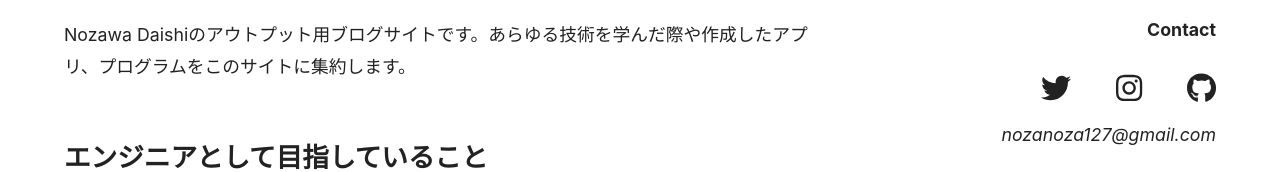
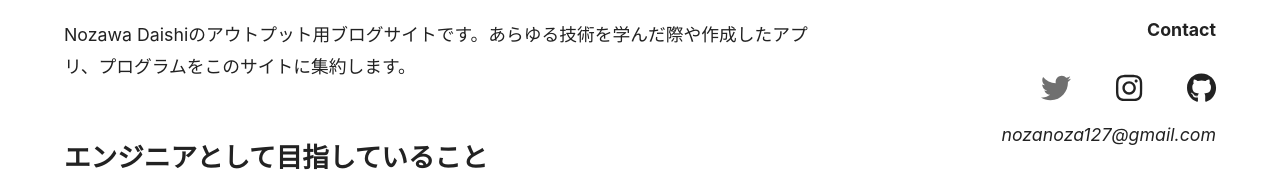
Before and after one commit to NozawaDaishi/nd-website, a Next.js app: page /about in a window 1280 px wide. In both pictures the pointer is over the link 1055 px from the left and 1208 px from the top of the page. Shown: the part 1120-1292 px from the top of the page. Built offline with nearby package versions, Linux system fonts and the light colour scheme; no server answers.

Commit message:
contact欄のSNSボタンをhoverでcolorの変更

```diff
--- a/styles/social.module.css
+++ b/styles/social.module.css
@@ -3,3 +3,7 @@
   gap: 1.5em;
   font-size: var(--icon-size, 24px);
 }
+
+.list li a:hover {
+  color: var(--gray-50);
+}
```
